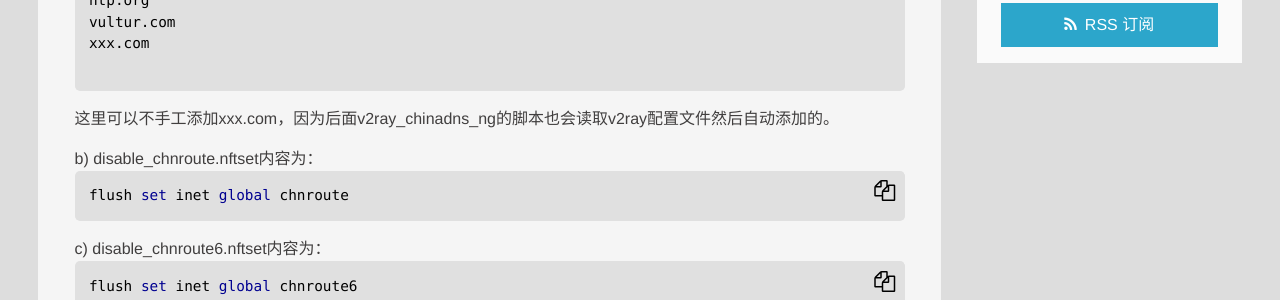
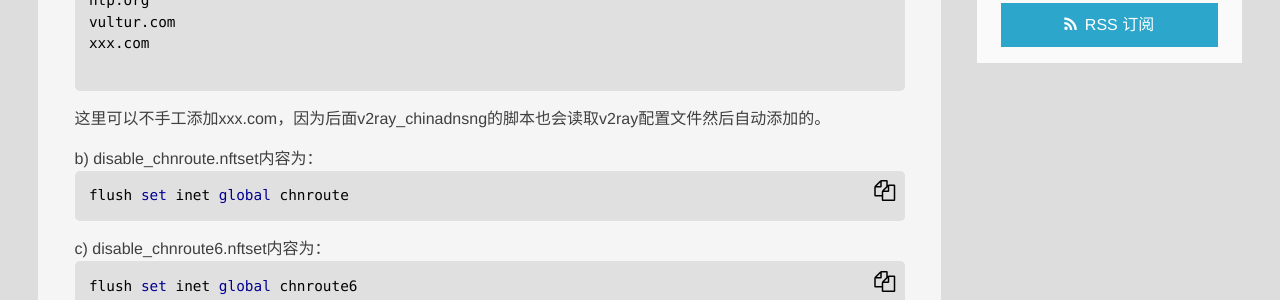
Before and after one commit to jibenfa/jibenfa.github.com, a Jekyll site: the page built from _posts/2025-08-19-E59CA8openwrtE4B88BE4BDBFE794A8chinadns-ngE690ADE9858Dv2rayE5AE9EE78EB0E9808FE6988EE4BBA3E79086.md, in a window 1280 px wide and 900 px high, scrolled down 1162 px. Shown: the part 150-450 px from the top of the window. Built offline with Jekyll 4.4.1, drawn with Linux system fonts in a browser that asks for light colours.

Commit message:
Update 2025-08-19-E59CA8openwrtE4B88BE4BDBFE794A8chinadns-ngE690ADE9858Dv2rayE5AE9EE78EB0E9808FE6988EE4BBA3E79086.md

````diff
--- a/_posts/2025-08-19-E59CA8openwrtE4B88BE4BDBFE794A8chinadns-ngE690ADE9858Dv2rayE5AE9EE78EB0E9808FE6988EE4BBA3E79086.md
+++ b/_posts/2025-08-19-E59CA8openwrtE4B88BE4BDBFE794A8chinadns-ngE690ADE9858Dv2rayE5AE9EE78EB0E9808FE6988EE4BBA3E79086.md
@@ -64,7 +64,7 @@ vultur.com
 xxx.com
 
 ```
-这里可以不手工添加xxx.com，因为后面v2ray_chinadns_ng的脚本也会读取v2ray配置文件然后自动添加的。
+这里可以不手工添加xxx.com，因为后面v2ray_chinadnsng的脚本也会读取v2ray配置文件然后自动添加的。
 
 b) disable_chnroute.nftset内容为：
 ```bash
````
